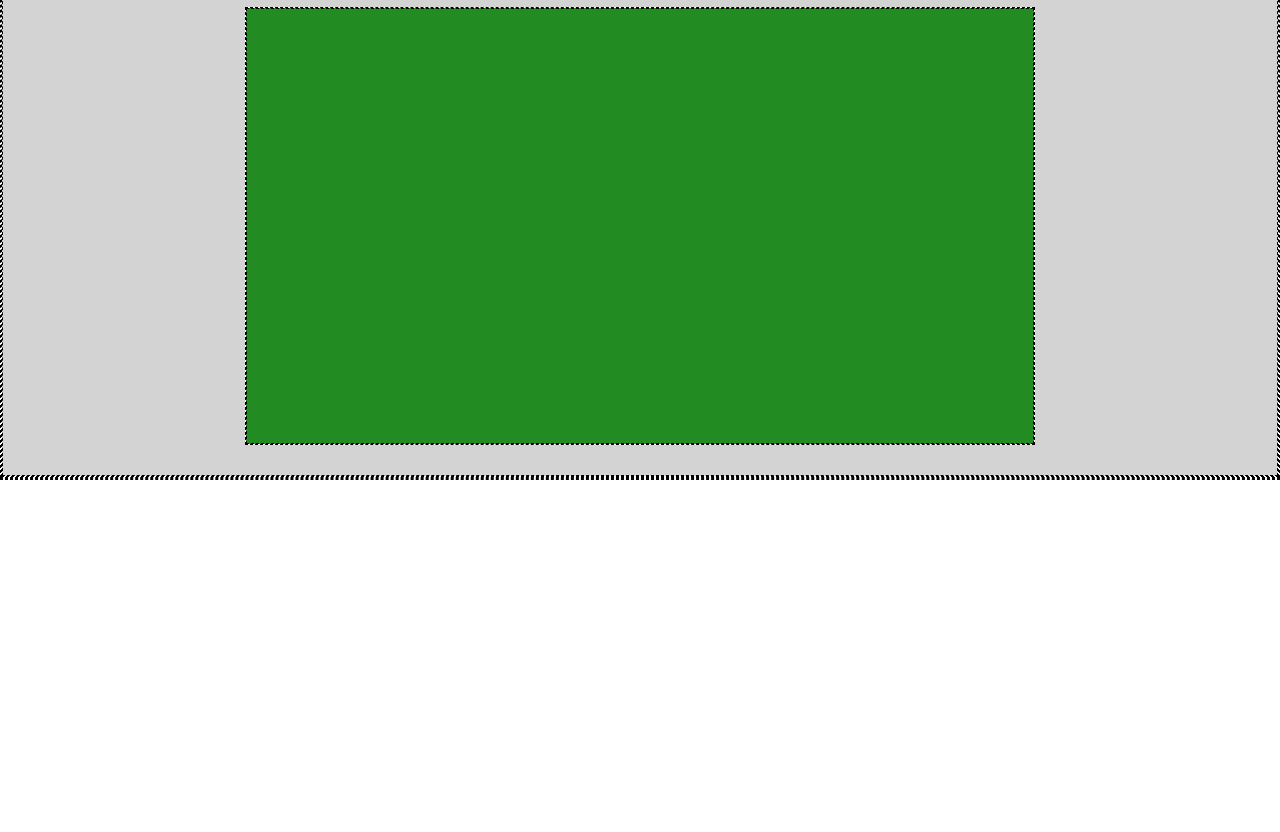
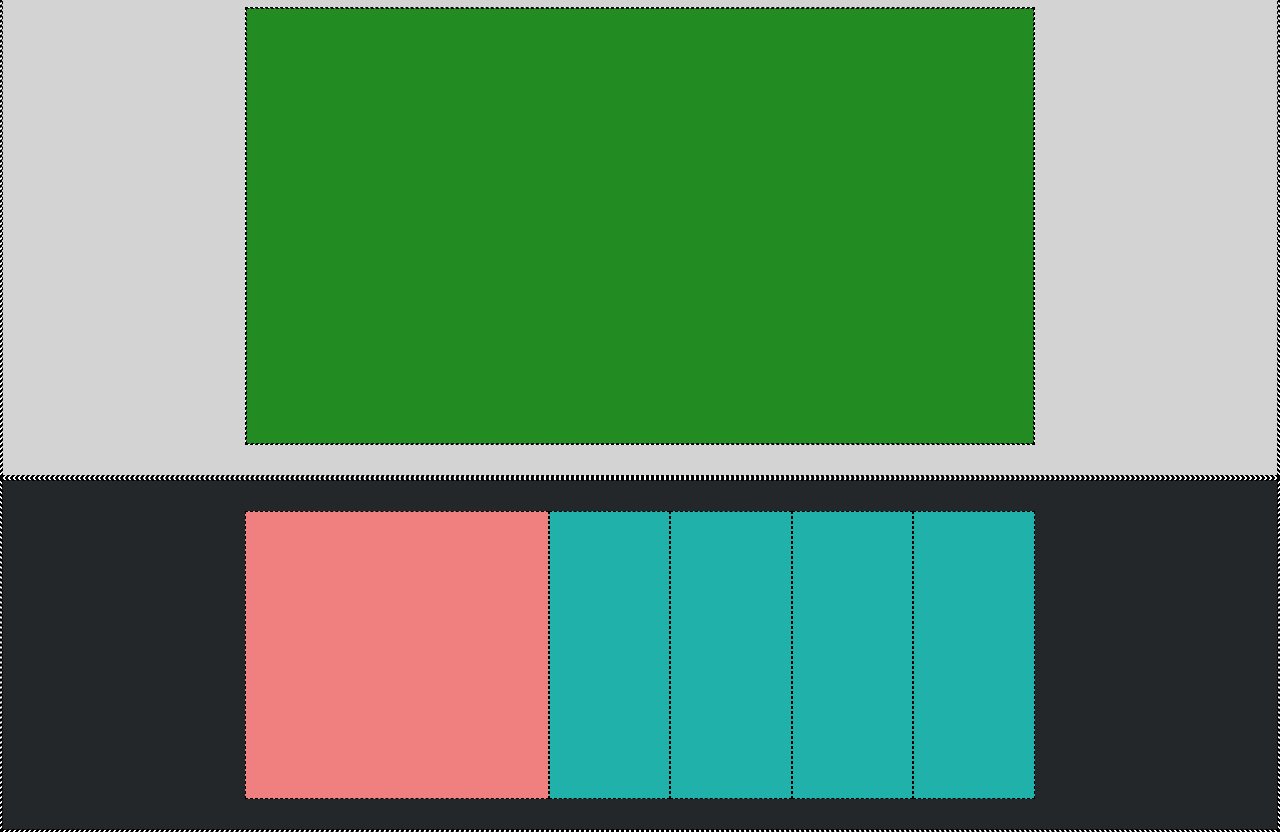
Before and after one commit to Gabbocnc/htmlcss-struttura-discord, a plain HTML site: page index.html in a window 1280 px wide. Shown: the part 1238-2070 px from the top of the page. Before the commit the page ends 1718 px from the top, so only its background shows below. Drawn offline with Linux system fonts and the light colour scheme.

Commit message:
add footer

```diff
--- a/css/style.css
+++ b/css/style.css
@@ -24,7 +24,7 @@
 }
 .bg{
     display: flex;
-    background-color: rgb(0, 204, 255);
+    background-color: rgb(255, 255, 255);
     padding: 30px;
     height: 12%;
     width: 100%;
@@ -153,3 +153,23 @@
     height: 100%;
 }
 /* #endregion fifth section */
+.f-flex{
+    display: flex;
+    height: 100%;
+    width: 100%;
+}
+.footer{
+    background-color: var(--black);
+    height: 350px;
+    width: 100%;
+    padding: 30px;
+    justify-content: center;
+}
+.salmon3{
+    background-color: var(--salmon-2);
+    width: 25%;
+}
+.acq{
+    background-color: var(--acquamarine);
+    width: 10%;
+}
--- a/index.html
+++ b/index.html
@@ -53,6 +53,25 @@
     </main>
     <!-- main -->
     <footer>
+        <div class="f-flex">
+            <section class="bg footer">
+                <div class="salmon3"></div>
+                <div class="acq"></div>
+                <div class="acq"></div>
+                <div class="acq"></div>
+                <div class="acq"></div>
+            </section>
+
+
+
+
+
+
+
+
+
+
+        </div>
 
 
 
```
